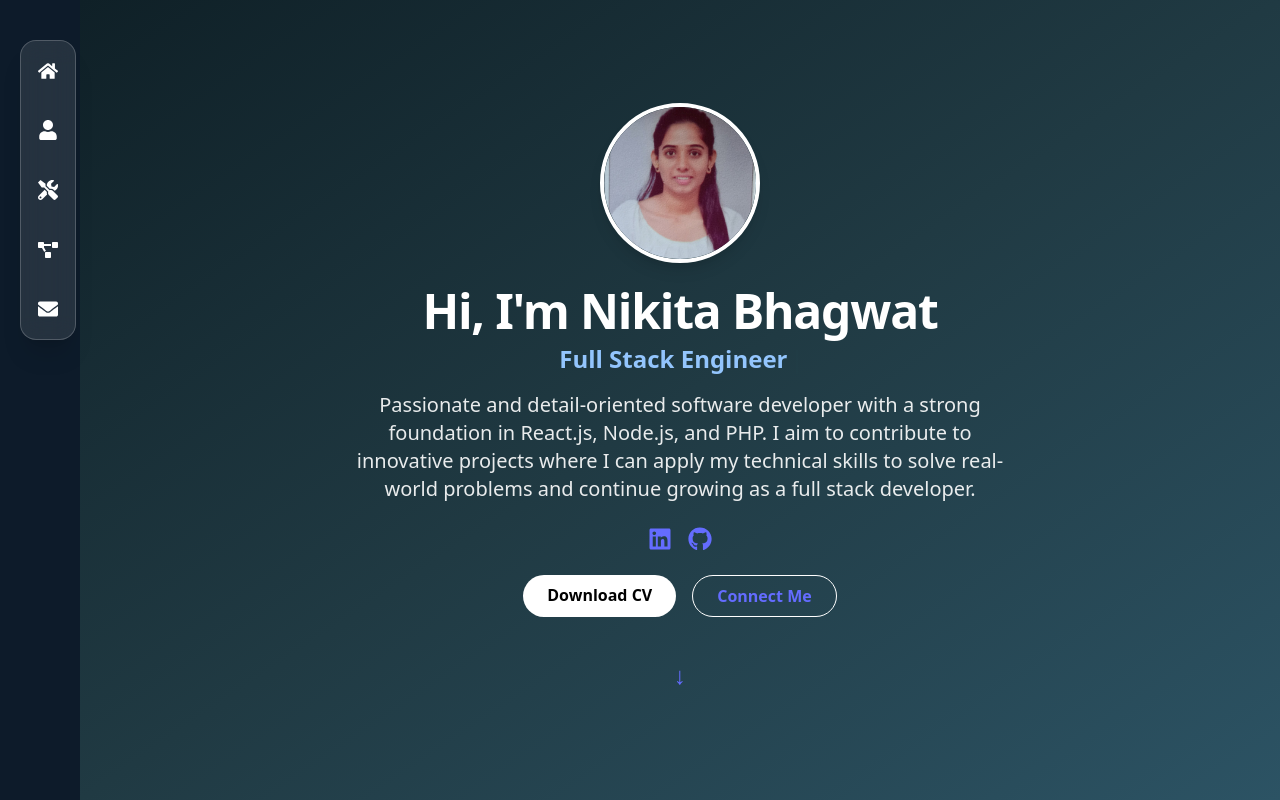
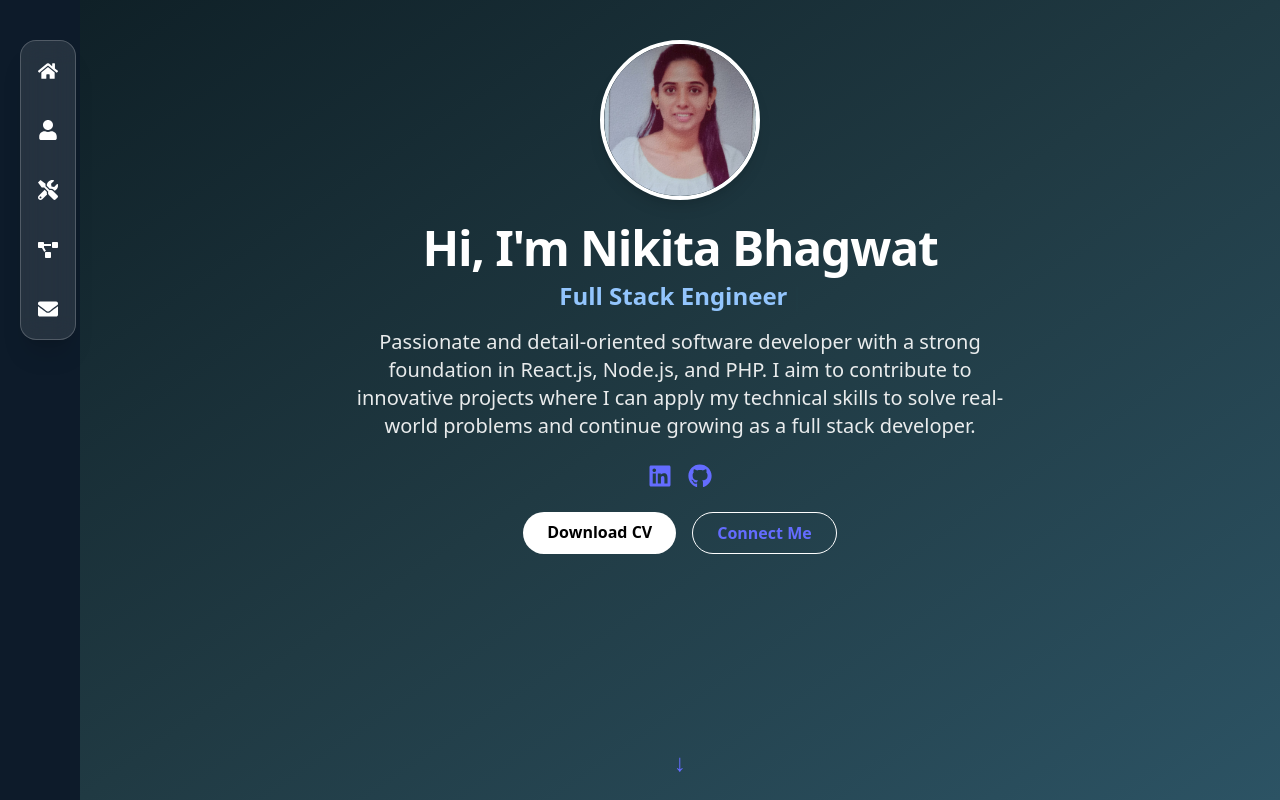
Before and after one commit to Itzmeyogesh/Nikita-Portfolio, a React (Vite) app: page / in a window 1280 px wide. Shown: the top 800 px of the page. Built offline with nearby package versions, Linux system fonts and the light colour scheme.

Commit message:
Update Home.jsx

```diff
--- a/src/components/Home.jsx
+++ b/src/components/Home.jsx
@@ -7,8 +7,10 @@ const Home = () => {
   return (
     <section
       id="home"
-      className="min-h-screen flex flex-col items-center justify-center bg-gradient-to-br from-[#0f2027] via-[#203a43] to-[#2c5364] text-white px-4 text-center"
+      className="h-screen flex flex-col justify-between items-center bg-gradient-to-br from-[#0f2027] via-[#203a43] to-[#2c5364] text-white px-4 text-center"
     >
+      {/* Top Content Block */}
+      <div className="flex flex-col items-center mt-10">
         {/* Profile Image */}
         <motion.img
           src={profilePic}
@@ -20,10 +22,12 @@ const Home = () => {
         />
 
         {/* Heading and Role */}
-      <h1 className="text-3xl md:text-5xl font-extrabold tracking-tight mb-2">Hi, I'm Nikita Bhagwat</h1>
+        <h1 className="text-3xl md:text-5xl font-extrabold tracking-tight mb-2">
+          Hi, I'm Nikita Bhagwat
+        </h1>
         <p className="text-xl md:text-2xl font-semibold text-blue-300 mb-4">
           <Typewriter
-          words={["Software Developer", "Full Stack Engineer", "React | Node | PHP"]}
+            words={['Software Developer', 'Full Stack Engineer', 'React | Node | PHP']}
             loop={true}
             cursor
             cursorStyle="|"
@@ -45,6 +49,7 @@ const Home = () => {
           <a
             href="https://www.linkedin.com/in/nikita-bhagwat-15901a26b"
             target="_blank"
+            rel="noopener noreferrer"
             className="text-2xl hover:text-blue-400 transition-colors"
           >
             <FaLinkedin />
@@ -52,6 +57,7 @@ const Home = () => {
           <a
             href="https://github.com/BhagwatNikita30"
             target="_blank"
+            rel="noopener noreferrer"
             className="text-2xl hover:text-gray-300 transition-colors"
           >
             <FaGithub />
@@ -74,9 +80,10 @@ const Home = () => {
             Connect Me
           </a>
         </div>
+      </div>
 
-      {/* Scroll Arrow */}
-      <a href="#about" className="mt-12 animate-bounce text-2xl">
+      {/* Bottom Scroll Arrow */}
+      <a href="#about" className="mb-4 animate-bounce text-2xl">
         ↓
       </a>
     </section>
```
Lines whose indentation alone changed are shown as unchanged.
